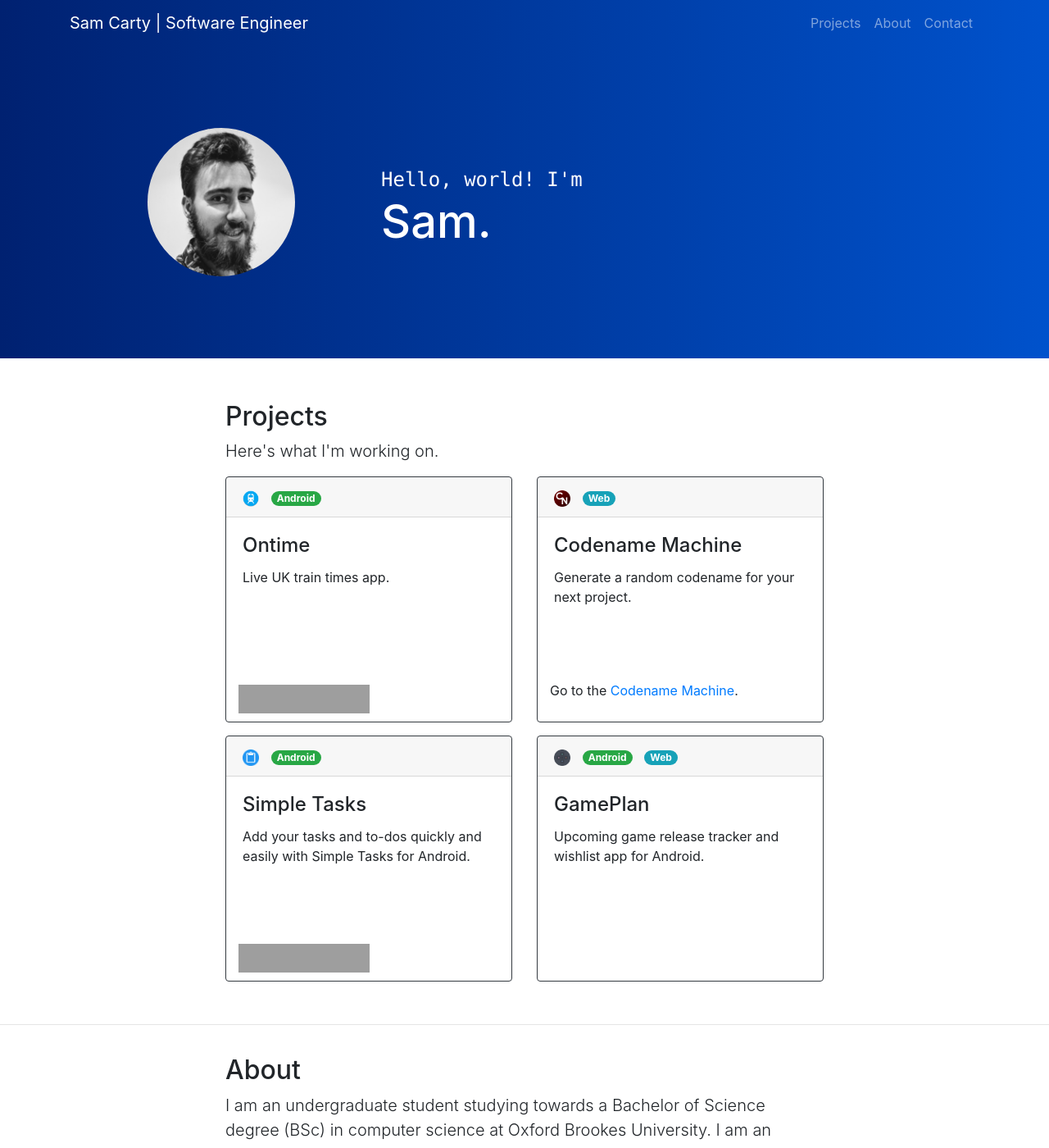
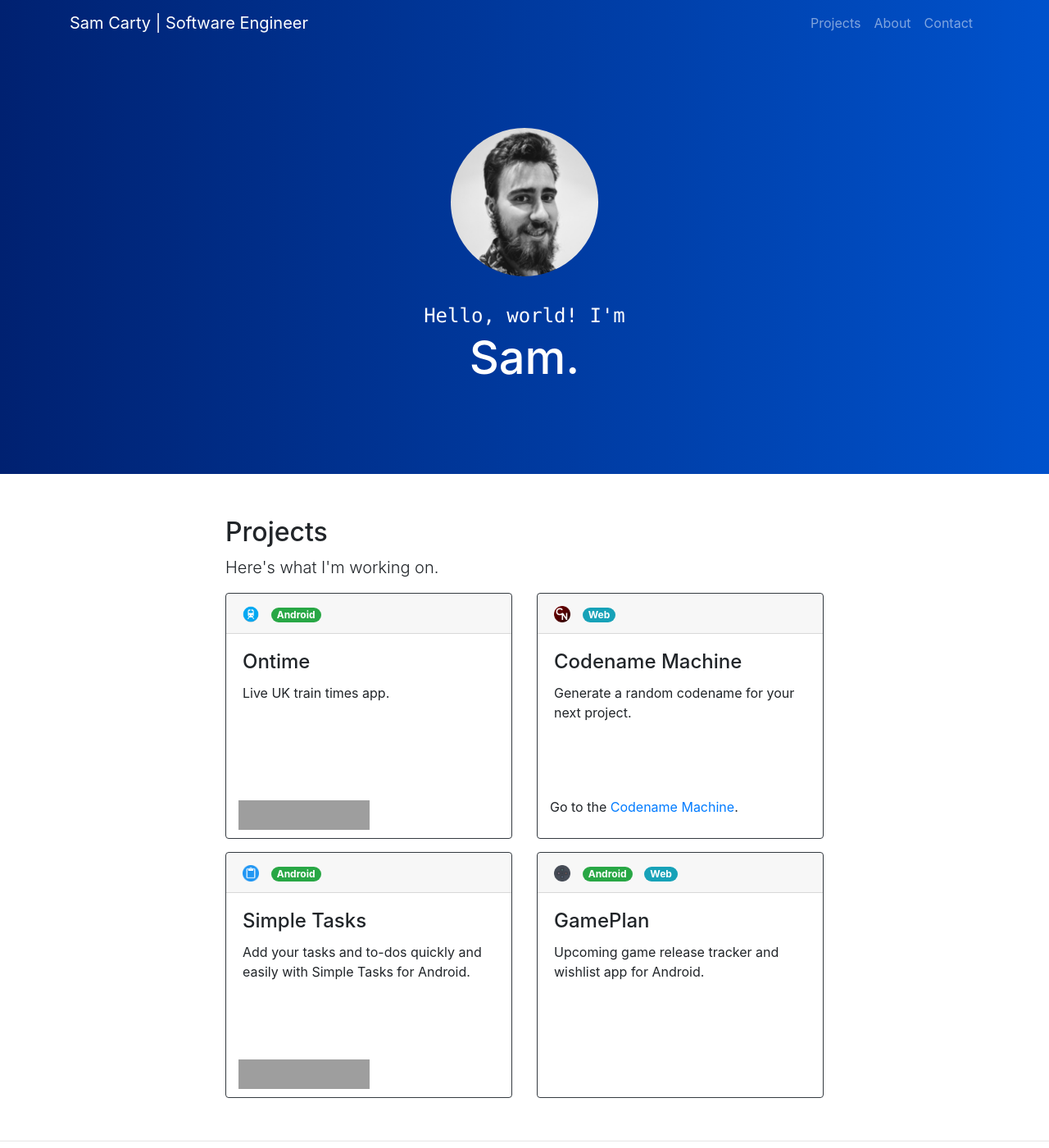
Before and after one commit to SamCarty/samcarty.com, a Jekyll site: the page built from index.html, in a window 1280 px wide and 1400 px high. Shown: the whole window at 82% size. Built offline with Jekyll 4.4.1, drawn with Linux system fonts in a browser that asks for light colours; grey boxes are pictures that could not be loaded.

Commit message:
fixed overlap bug

```diff
--- a/_sass/main.scss
+++ b/_sass/main.scss
@@ -35,8 +35,7 @@ section {
 }
 
 #heading-text {
-    position: relative;
-    top: 25%;
+    margin-top: 30px;
 }
 
 #portrait {
--- a/index.html
+++ b/index.html
@@ -7,15 +7,12 @@ title: Sam Carty | Software Engineer
   <section id="heading" class="jumbotron">
     <div class="container">
       <div class="row">
-        <div class="col-lg-1 mx-auto">
+        <div class="mx-auto text-center">
           <img id="portrait" src="assets/img/sam-portrait-2019-188x189.jpg" alt="Sam Carty portrait">
+          <div id="heading-text"><code>Hello, world! I'm </code>
+            <h1>Sam.</h1>
+          </div>
         </div>
-        <div class="col-lg-7 mx-auto">
-            <div id="heading-text"><code>Hello, world! I'm </code>
-              <h1>Sam.</h1>
-            </div>
-          </div>
-      </div>
   </section>
 
   <section id="projects">
```
Also changed, not shown: 2 other files.
